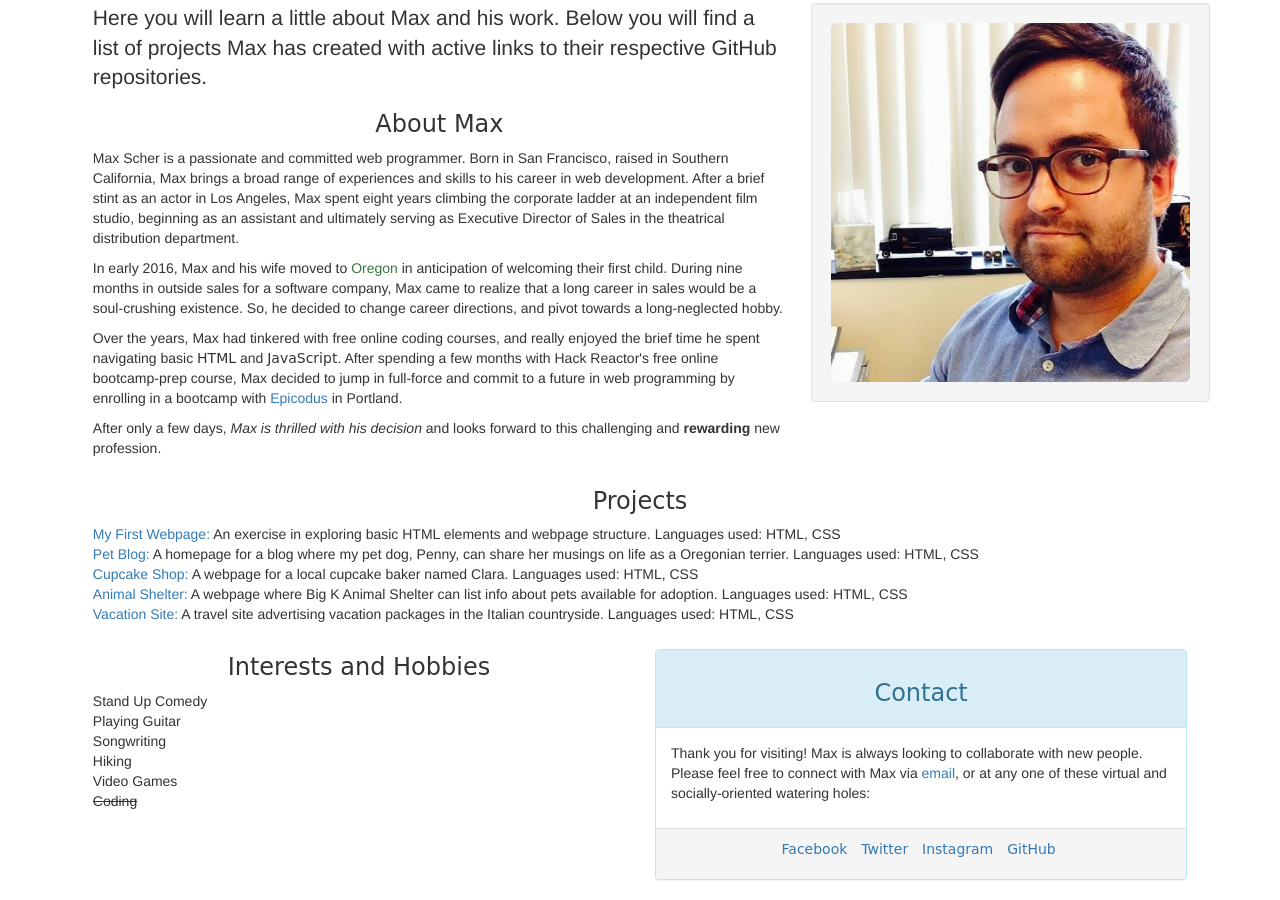
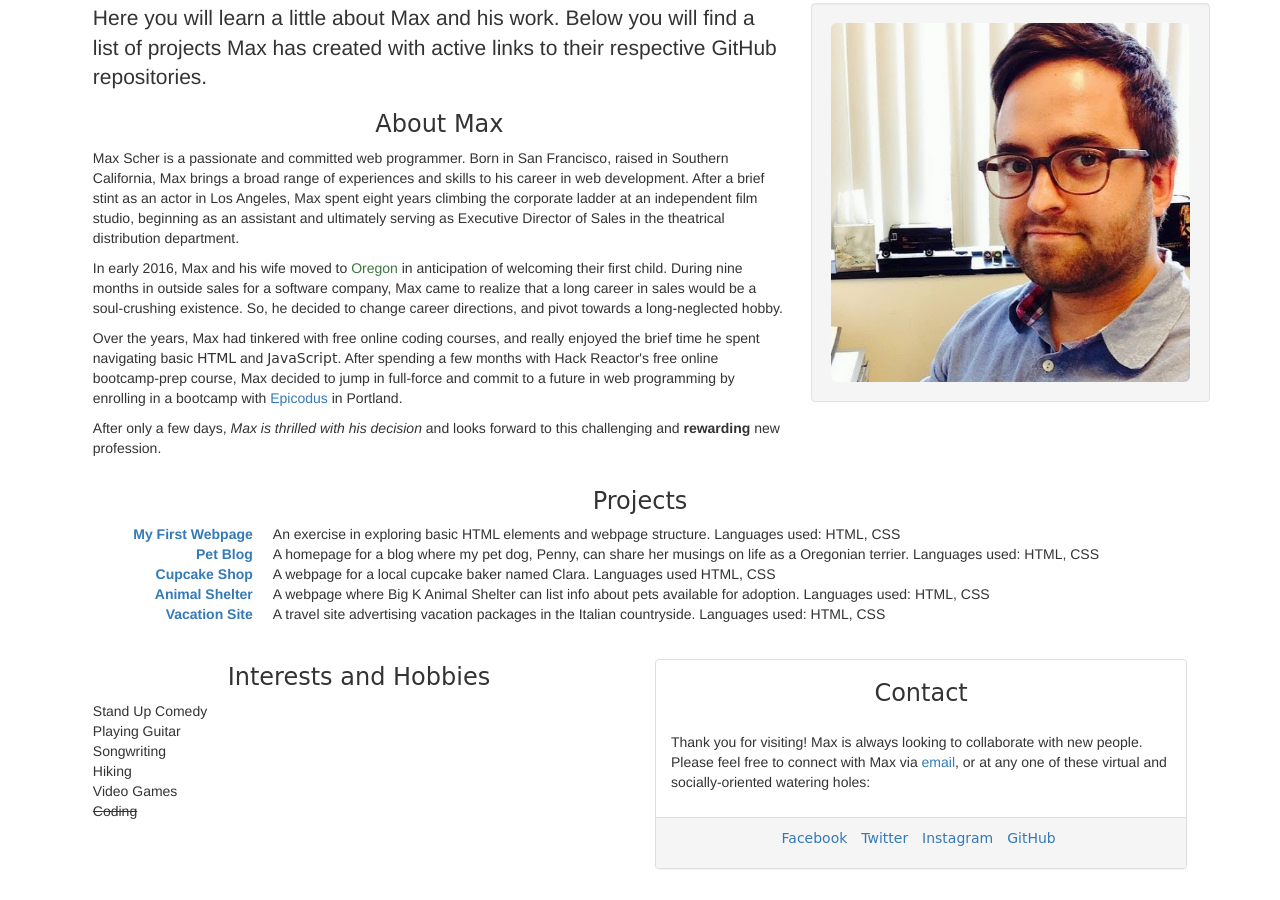
Before and after one commit to maxobaxo/max-portfolio, a plain HTML site: page index.html in a window 1280 px wide. Shown: the part 275-1175 px from the top of the page. Drawn offline with Linux system fonts and the light colour scheme; a web font is replaced by a local one.

Commit message:
change ol.list-unstyled of projects to bootstrap dl.dl-horizontal

```diff
--- a/index.html
+++ b/index.html
@@ -36,13 +36,23 @@
             <div class="col-md-12">
                 <div class="git-repos">
                   <h3 class="code-lang">Projects</h3>
-                  <ul class="list-unstyled">
-                    <li><a href="https://github.com/maxobaxo/ms-first-webpage">My First Webpage:</a> An exercise in exploring basic HTML elements and webpage structure. Languages used: HTML, CSS</li>
-                    <li><a href="https://github.com/maxobaxo/pet-blog">Pet Blog:</a> A homepage for a blog where my pet dog, Penny, can share her musings on life as a Oregonian terrier. Languages used: HTML, CSS</li>
-                    <li><a href="https://github.com/maxobaxo/cupcake-shop">Cupcake Shop:</a> A webpage for a local cupcake baker named Clara. Languages used: HTML, CSS</li>
-                    <li><a href="https://github.com/maxobaxo/animal-shelter">Animal Shelter:</a> A webpage where Big K Animal Shelter can list info about pets available for adoption. Languages used: HTML, CSS</li>
-                    <li><a href="https://github.com/maxobaxo/vacation-site">Vacation Site:</a> A travel site advertising vacation packages in the Italian countryside. Languages used: HTML, CSS</li>
-                  </ul>
+
+                  <dl class="dl-horizontal">
+                    <dt><a href="https://github.com/maxobaxo/ms-first-webpage">My First Webpage</a></dt>
+                    <dd>An exercise in exploring basic HTML elements and webpage structure. Languages used: HTML, CSS</dd>
+
+                    <dt><a href="https://github.com/maxobaxo/pet-blog">Pet Blog</a></dt>
+                    <dd>A homepage for a blog where my pet dog, Penny, can share her musings on life as a Oregonian terrier. Languages used: HTML, CSS</dd>
+
+                    <dt><a href="https://github.com/maxobaxo/cupcake-shop">Cupcake Shop</a></dt>
+                    <dd>A webpage for a local cupcake baker named Clara. Languages used HTML, CSS</dd>
+
+                    <dt><a href="https://github.com/maxobaxo/animal-shelter">Animal Shelter</a></dt>
+                    <dd>A webpage where Big K Animal Shelter can list info about pets available for adoption. Languages used: HTML, CSS</dd>
+
+                    <dt><a href="https://github.com/maxobaxo/vacation-site">Vacation Site</a></dt>
+                    <dd>A travel site advertising vacation packages in the Italian countryside. Languages used: HTML, CSS</dd>
+                  </dl>
                 </div>
             </div>
           </div>
@@ -61,8 +71,8 @@
                 </div>
             </div>
             <div class="col-md-6">
-              <div class="panel panel-info" id="contact-margin">
-                <div class="panel-heading">
+              <div class="panel panel-default" id="contact-margin">
+                <div>
                   <h3 class="code-lang">Contact</h3>
                 </div>
                 <div class="panel-body">
```
